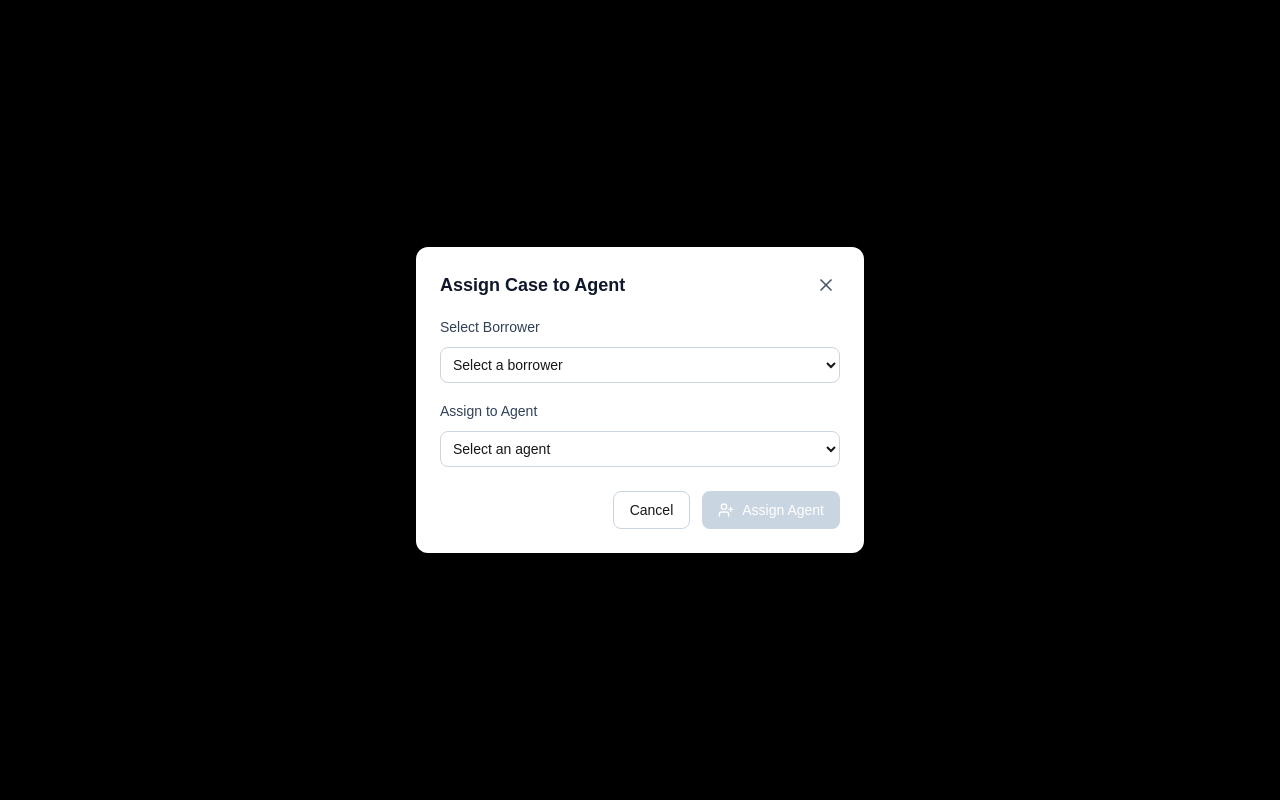
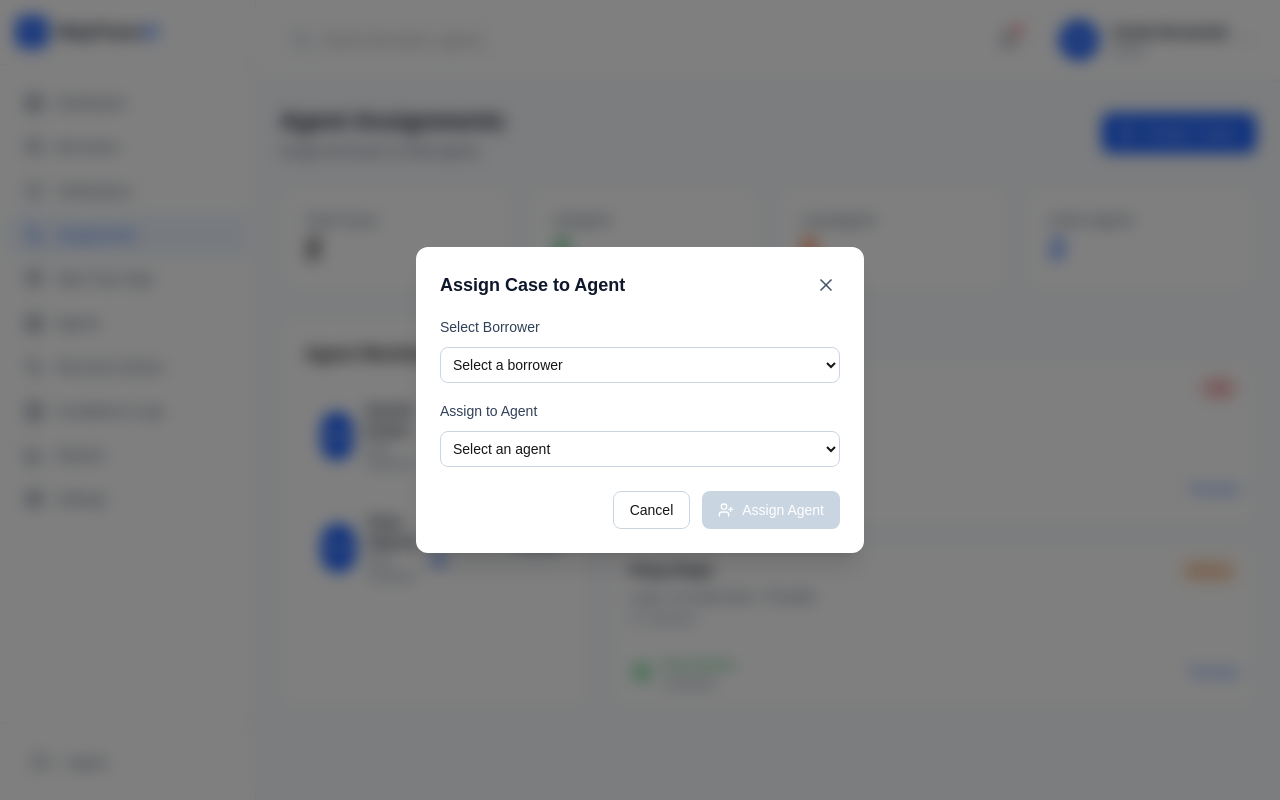
Before and after one commit to SkipTracingPengWin/skiptracing-webapp, a Next.js app: page /assignments in a window 1280 px wide. Both pictures are taken after a click on the button "Assign Cases". Built offline with nearby package versions, Linux system fonts and the light colour scheme.

Commit message:
baground color changes

```diff
--- a/src/components/assignments/assigncaseform.modal.tsx
+++ b/src/components/assignments/assigncaseform.modal.tsx
@@ -32,7 +32,7 @@
   };
 
   return (
-    <div className="fixed inset-0 bg-black bg-opacity-40 flex items-center justify-center z-50">
+    <div className="fixed inset-0 bg-black/50 backdrop-blur-sm flex items-center justify-center z-50">
       <div className="bg-white rounded-xl p-6 w-full max-w-md shadow-xl">
 
         {/* Header */}
--- a/src/components/recoveryactions/Recoveryforms.modal.tsx
+++ b/src/components/recoveryactions/Recoveryforms.modal.tsx
@@ -142,8 +142,8 @@
     else if (actionId === 'whatsapp') headerColor = "bg-teal-600"; // Changed green shade for distinction
 
     return (
-        // Enhanced backdrop and modal animation styling
-        <div className="fixed inset-0 bg-slate-900 bg-opacity-70 backdrop-blur-sm flex items-center justify-center z-50">
+        /* Backdrop with blur and semi-transparent black background */
+        <div className="fixed inset-0 bg-black/50 backdrop-blur-sm flex items-center justify-center z-50">
             <div className="bg-white rounded-2xl shadow-2xl w-full max-w-lg mx-auto transform transition-all duration-300 scale-100 opacity-100">
 
                 {/* Modal Header (More Attractive UI) */}
```
